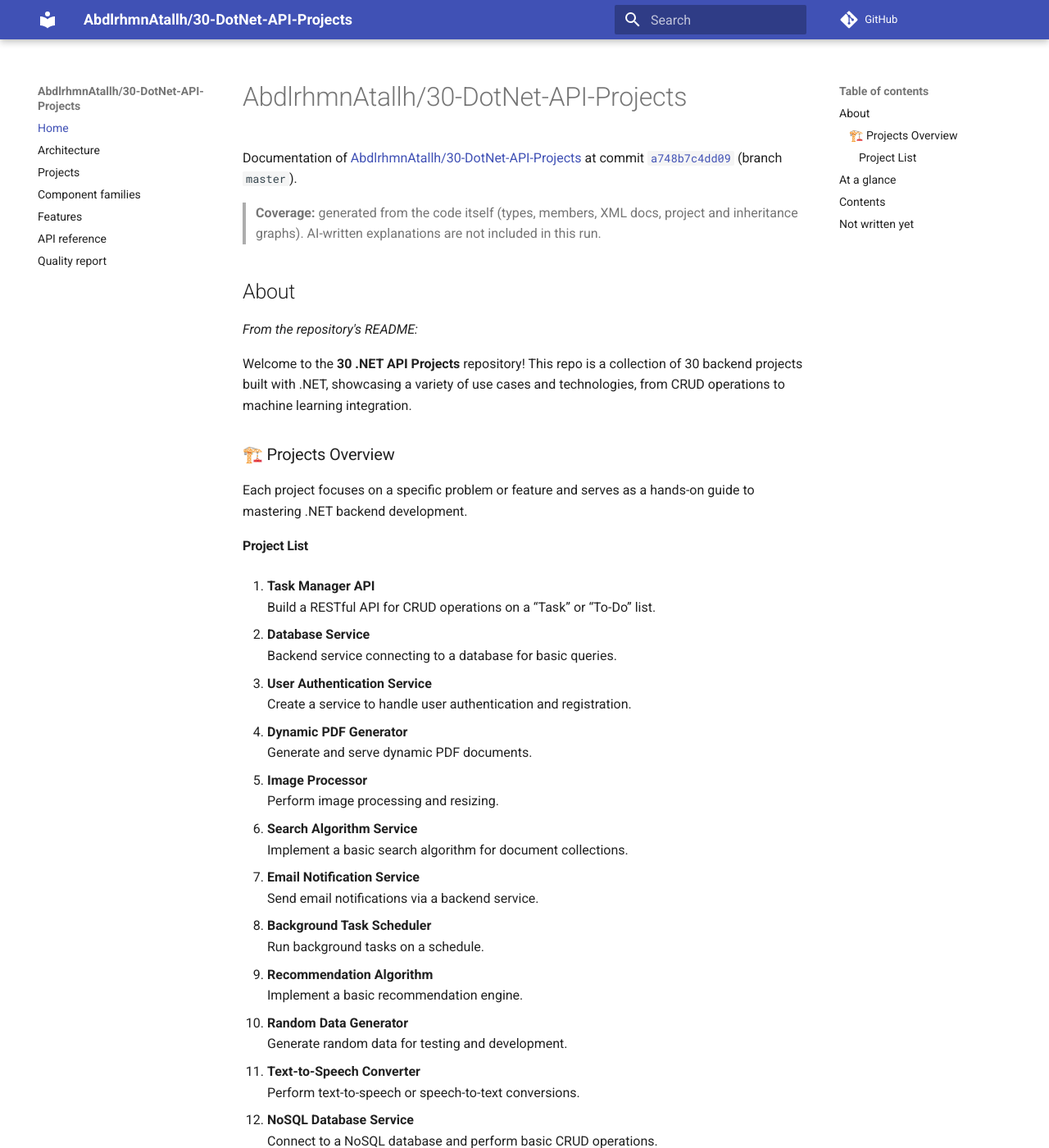
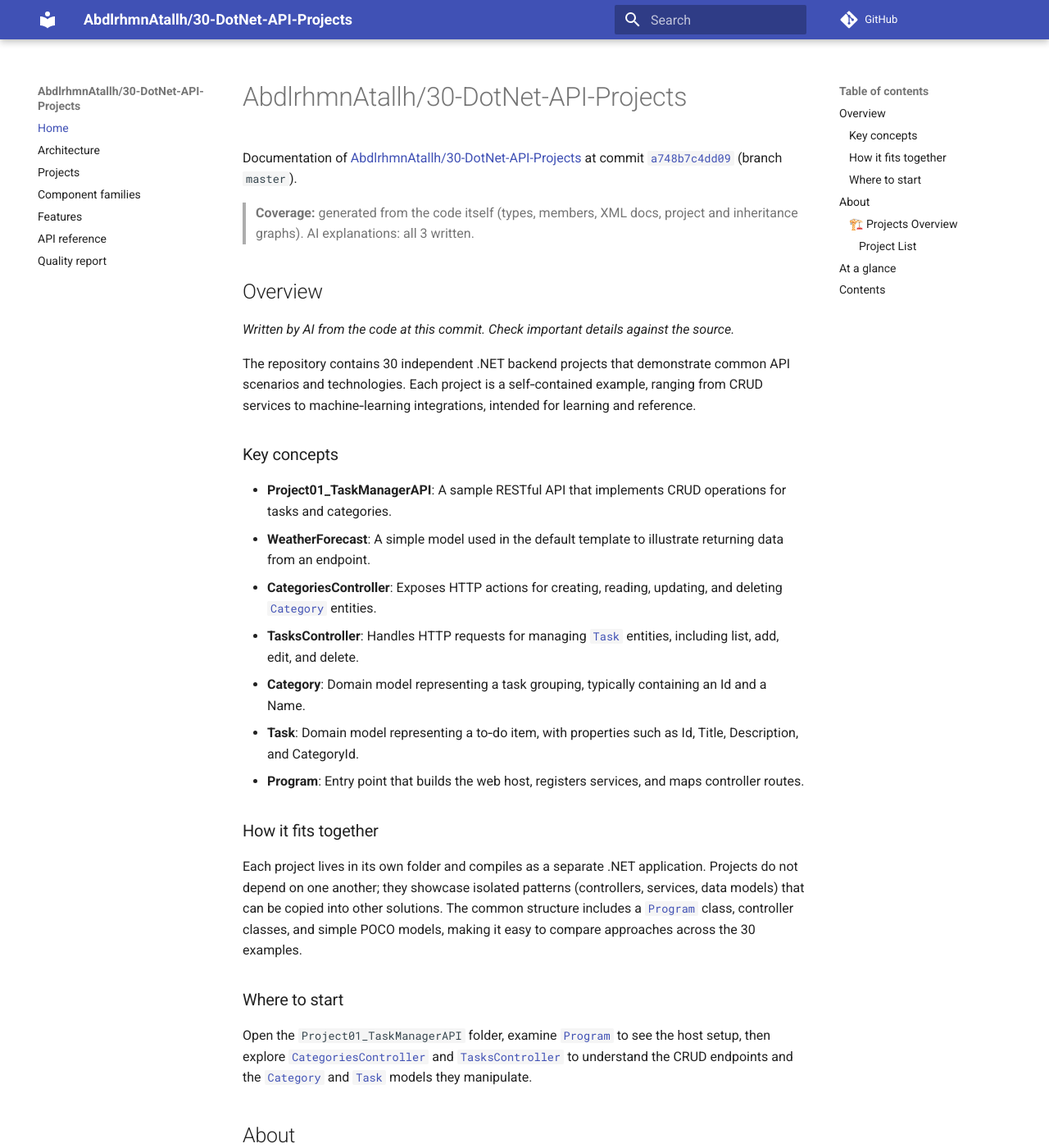
Before and after one commit to arise-project/30-DotNet-API-Projects, an MkDocs documentation site: the page built from docs/index.md, in a window 1280 px wide and 1400 px high. Shown: the whole window at 82% size. Built offline with MkDocs 1.6.1 and Material for MkDocs 9.7.7, drawn with Linux system fonts in a browser that asks for light colours; comment, search, counter and statistics services are not loaded; some of the changed text lies outside the part shown.

Commit message:
docs: complete documentation of a748b7c (100 % AI coverage)

```diff
--- a/docs/index.md
+++ b/docs/index.md
@@ -3,7 +3,31 @@
 
 Documentation of [AbdlrhmnAtallh/30-DotNet-API-Projects](https://github.com/AbdlrhmnAtallh/30-DotNet-API-Projects) at commit [`a748b7c4dd09`](https://github.com/AbdlrhmnAtallh/30-DotNet-API-Projects/tree/a748b7c4dd099197850609957f85e9c1fcb19079) (branch `master`).
 
-> **Coverage:** generated from the code itself (types, members, XML docs, project and inheritance graphs). AI-written explanations are not included in this run.
+> **Coverage:** generated from the code itself (types, members, XML docs, project and inheritance graphs). AI explanations: all 3 written.
+
+## Overview
+
+*Written by AI from the code at this commit. Check important details against the source.*
+
+The repository contains 30 independent .NET backend projects that demonstrate common API scenarios and technologies. Each project is a self‑contained example, ranging from CRUD services to machine‑learning integrations, intended for learning and reference.
+
+### Key concepts
+
+- **Project01_TaskManagerAPI**: A sample RESTful API that implements CRUD operations for tasks and categories.
+- **WeatherForecast**: A simple model used in the default template to illustrate returning data from an endpoint.
+- **CategoriesController**: Exposes HTTP actions for creating, reading, updating, and deleting [`Category`](api/Project01_TaskManagerAPI.Models/Category.md) entities.
+- **TasksController**: Handles HTTP requests for managing [`Task`](api/Project01_TaskManagerAPI.Models/Task.md) entities, including list, add, edit, and delete.
+- **Category**: Domain model representing a task grouping, typically containing an Id and a Name.
+- **Task**: Domain model representing a to‑do item, with properties such as Id, Title, Description, and CategoryId.
+- **Program**: Entry point that builds the web host, registers services, and maps controller routes.
+
+### How it fits together
+
+Each project lives in its own folder and compiles as a separate .NET application. Projects do not depend on one another; they showcase isolated patterns (controllers, services, data models) that can be copied into other solutions. The common structure includes a [`Program`](api/Project01_TaskManagerAPI/Program.md) class, controller classes, and simple POCO models, making it easy to compare approaches across the 30 examples.
+
+### Where to start
+
+Open the `Project01_TaskManagerAPI` folder, examine [`Program`](api/Project01_TaskManagerAPI/Program.md) to see the host setup, then explore [`CategoriesController`](api/Project01_TaskManagerAPI.Controllers/CategoriesController.md) and [`TasksController`](api/Project01_TaskManagerAPI.Controllers/TasksController.md) to understand the CRUD endpoints and the [`Category`](api/Project01_TaskManagerAPI.Models/Category.md) and [`Task`](api/Project01_TaskManagerAPI.Models/Task.md) models they manipulate.
 
 ## About
 
@@ -87,7 +111,3 @@ Each project focuses on a specific problem or feature and serves as a hands-on g
 - [Features](features.md): what the code lets you do, and where
 - [API reference](api/index.md): namespaces, types and members
 - [Quality report](quality.md): coverage, grounding and the checks this run passed
-
-## Not written yet
-
-These requested sections are written by AI and did not fit in this run: features. Run the documentation again to continue.
```
Also changed, not shown: docs/api/Project01_TaskManagerAPI/Program.md (+21 -0 lines), docs/api/Project01_TaskManagerAPI/index.md (+1 -1 lines), docs/projects/Project01_TaskManagerAPI.md (+25 -0 lines), docs/quality.md (+15 -5 lines), docs/.repodocs/grounding.json (added), docs/.repodocs/run.json, 1 other file.
